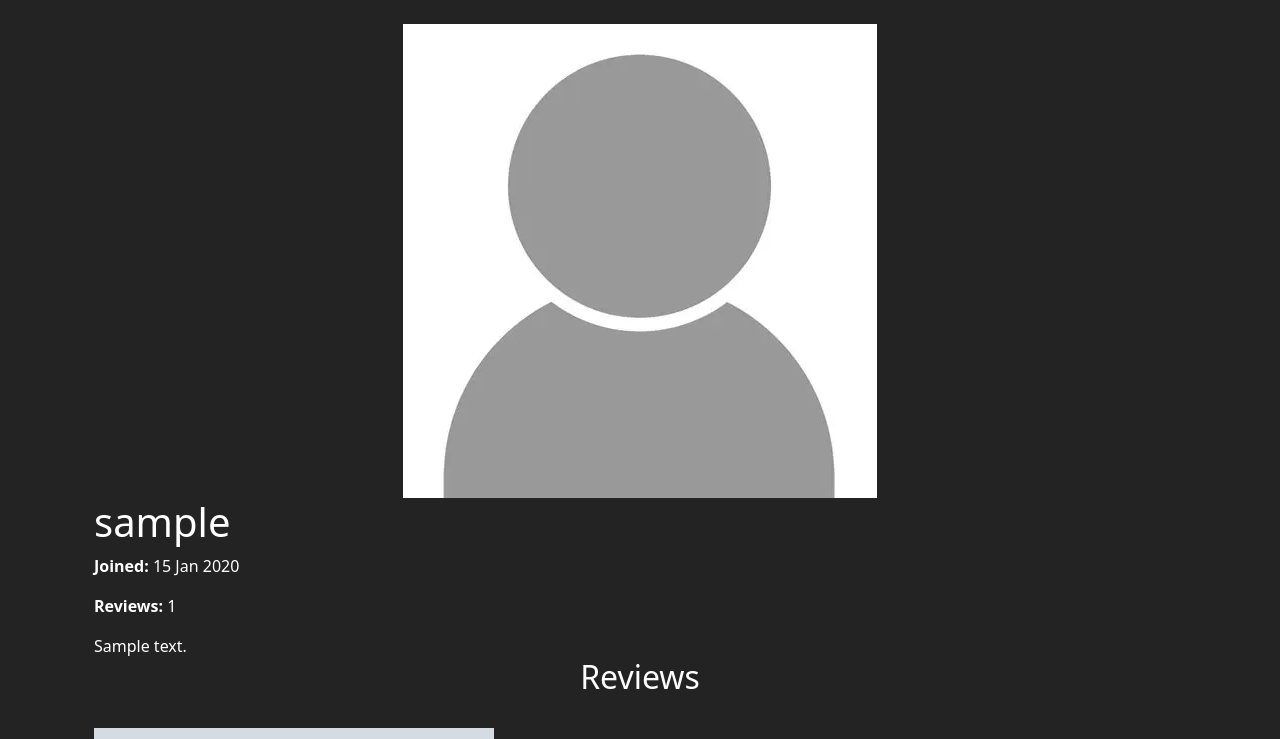
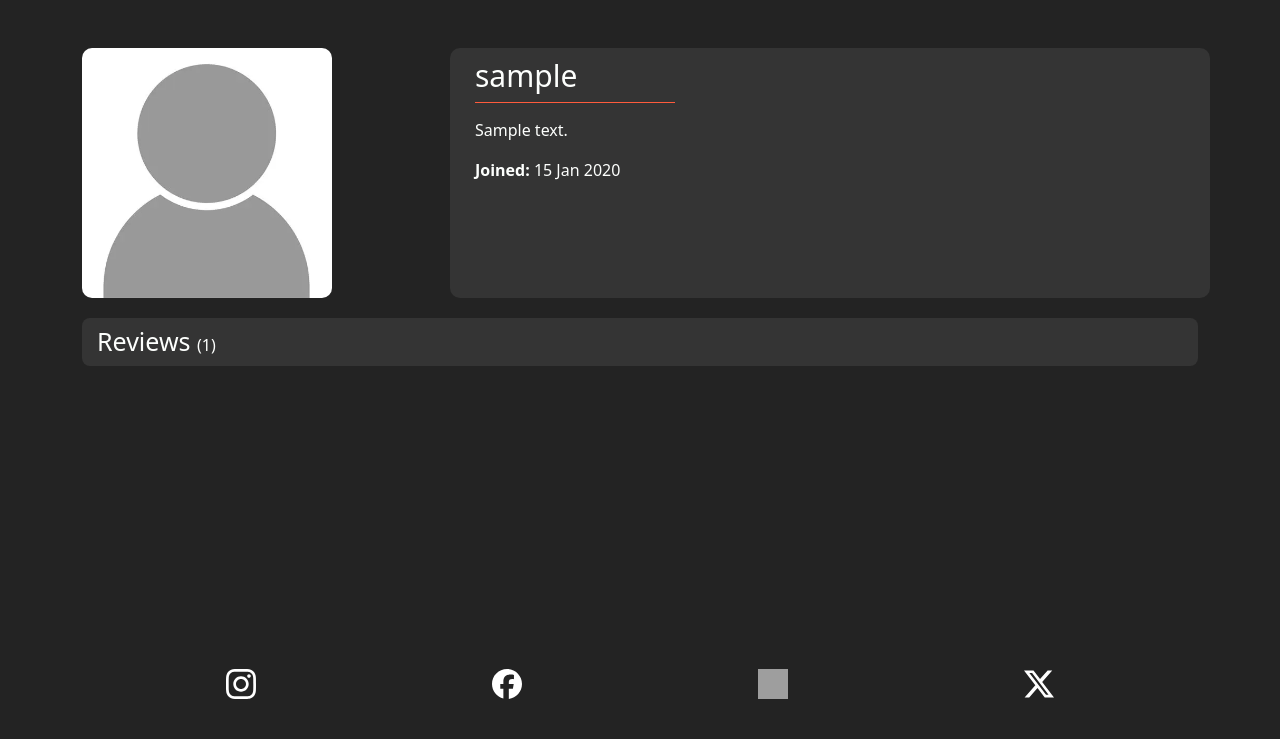
Before and after one commit to m-dixon5/FilmArchive, a Django app: page /profiles/user/1/ in a window 1280 px wide. Shown: the part 61-800 px from the top of the page. Run offline with Django 4.2, Linux system fonts and the light colour scheme; tables that the repository leaves empty hold one stand-in row (values such as "Sample post"); grey boxes marked "Sample" are stand-in pictures; parts of the project's set-up code (start-up, migrations or seed data) failed here and were passed over; grey boxes are pictures that could not be loaded.

Commit message:
Update layout to profile page and add styling

```diff
--- a/film_archive/settings.py
+++ b/film_archive/settings.py
@@ -31,7 +31,7 @@ TEMPLATES_DIR = os.path.join(BASE_DIR,'templates')
 SECRET_KEY = os.environ.get('SECRET_KEY')
 
 # SECURITY WARNING: don't run with debug turned on in production!
-DEBUG = True
+DEBUG = False
 
 ALLOWED_HOSTS = [
     '8000-mdixon5-filmarchive-ibvl8yk8dy8.ws.codeinstitute-ide.net',
--- a/profiles/templates/profiles/profile.html
+++ b/profiles/templates/profiles/profile.html
@@ -4,35 +4,110 @@
 {% block title %}Profile - {{profile.user.username}}{% endblock %}
 
 {% block content %}
-<div class="container p-4" style="color: #ffffff;">
+<div class="container mt-5" id="account-container">
     <div class="profile">
-        <div class="info">
-            <div class="profile-img text-center">
+        <div class="info row">
+            <div class="profile-img-section col-12 col-md-4">
                 {% if profile.img.url is not none %}
-                <img src="{{ profile.image.url }}" alt="{{ profile.user.username }}'s profile image">
+                <img src="{{ profile.image.url }}" alt="{{ profile.user.username }}'s profile image" class="profile-img">
                 {% else %}
-                <img src="{% static '/images/nobody.webp' %}" alt="Profile Image none icon">
+                <img src="{% static '/images/nobody.webp' %}" alt="Profile Image none icon" class="profile-img">
                 {% endif %}
             </div>
-            <h1>{{ profile.user.username }}</h1>
-            <p><strong>Joined: </strong>{{ profile.user.date_joined|date:'d M Y' }}</strong></p>
-            <p><strong>Reviews: </strong>{{ profile.user.review_author.count }}</p>
+            <div class="about-user-section col-12 col-md-8">
+                <h1 class="profile-username">{{ profile.user.username }}</h1>
+                <hr class="profile-info-break">
                 {% if profile.bio is not none %}
                 {{ profile.bio|safe }}
                 {% endif %}
+                <p class="mt-3"><strong>Joined: </strong>{{ profile.user.date_joined|date:'d M Y' }}</strong></p>
             </div>
-        <h2 class="text-center pb-4">Reviews</h2>
-        <div class="profile-reviews row">
+        </div>
+        <div class="text-md-end">
+            {% if request.user == profile.user %}
+            <button id="myBtn" class="form-button mb-4">Edit</button>
+            {% endif %}
+        </div>
+
+        <button type="button" class="collapsible">Reviews <span class="fs-6">({{ profile.user.review_author.count }})</span></button>
+        <div class="content">
+            <div class="profile-reviews row justify-content-center text-center">
                 {% for review in profile.user.review_author.all %}
-            <div class="review-card col-3">
+                <div class="review-account-card col-6 col-md-3 col-xl-2">
                     <a href="{% url 'review_detail' review.id %}">
-                    <img src="{{ review.film_image.url }}" alt="Go to {{ review.user }}'s review of {{ review.film_title }}">
-                    <h3>{{ review.film_title }}</h3>
-                    {{ review.date_watched }}
+                        <img src="{{ review.film_image.url }}" alt="Go to {{ review.user }}'s review of {{ review.film_title }}" class="account-film-img">
+                        <h3 class="text-center film-card-title">{{ review.film_title }}</h3>
+                        <hr class="film-card-break">
+                        <p class="text-center ts-1">{{ review.date_watched }}</p>
                     </a>
                 </div>
                 {% endfor %}
             </div>
         </div>
     </div>
+</div>
+
+<!-- The Modal -->
+<div id="myModal" class="modal mt-5">
+    <!-- Modal content -->
+    <div class="modal-content container">
+      <span class="close fs-1 pe-2">&times;</span>
+      <form method="POST" action="{% url 'edit_profile' profile.id %}" class="mb-2 p-2" enctype="multipart/form-data">
+        <h2 class="text-center fs-4">Edit Profile</h2>
+        {% csrf_token %}
+        {{ form|crispy }}
+        {{ form.media }}
+        <div class="d-flex justify-content-center">
+            <button type="submit" class="form-button">Edit</button>
+        </div>
+      </form>
+    </div>
+</div>
 {% endblock %}
+
+{% block extra_js %}
+{{ block.super }}
+<script>
+    // Get the modal
+    const modal = document.getElementById("myModal");
+
+    // Get the button that opens the modal
+    const btn = document.getElementById("myBtn");
+
+    // Get the <span> element that closes the modal
+    const span = document.getElementsByClassName("close")[0];
+
+    // When the user clicks on the button, open the modal
+    btn.onclick = function() {
+    modal.style.display = "block";
+    }
+
+    // When the user clicks on <span> (x), close the modal
+    span.onclick = function() {
+    modal.style.display = "none";
+    }
+
+    // When the user clicks anywhere outside of the modal, close it
+    window.onclick = function(event) {
+    if (event.target == modal) {
+        modal.style.display = "none";
+    }
+    }
+
+    // Collapse sections
+    const coll = document.getElementsByClassName("collapsible");
+    let i;
+
+    for (i = 0; i < coll.length; i++) {
+    coll[i].addEventListener("click", function() {
+        this.classList.toggle("active");
+        const content = this.nextElementSibling;
+        if (content.style.display === "block") {
+        content.style.display = "none";
+        } else {
+        content.style.display = "block";
+        }
+    });
+    }
+</script>
+{% endblock %}
--- a/profiles/urls.py
+++ b/profiles/urls.py
@@ -1,5 +1,9 @@
 from django.urls import path
-from .views import Profiles
+from .views import Profiles, EditProfile
 
 
-urlpatterns = [path("user/<slug:pk>/", Profiles.as_view(), name="profile")]
+urlpatterns = [
+    path("user/<slug:pk>/", Profiles.as_view(), name="profile"),
+    # path("edit/<slug:pk>/", EditProfile.as_view(), name="edit_profile"),
+    path("user/<slug:pk>/edit", EditProfile.as_view(), name="edit_profile"),
+]
--- a/profiles/views.py
+++ b/profiles/views.py
@@ -1,6 +1,5 @@
 from django.views.generic import TemplateView, UpdateView
 from django.contrib.auth.mixins import UserPassesTestMixin, LoginRequiredMixin
-
 from .models import Profile
 from .forms import ProfileForm
 
@@ -14,6 +13,7 @@ class Profiles(TemplateView):
         profile = Profile.objects.get(user=self.kwargs["pk"])
         context = {
             "profile": profile,
+            "form": ProfileForm(instance=profile)
         }
 
         return context
@@ -26,7 +26,7 @@ class EditProfile(LoginRequiredMixin, UserPassesTestMixin, UpdateView):
     model = Profile
 
     def form_valid(self, form):
-        self.success_url = f'/profile/view/{self.kwargs["pk"]}'
+        self.success_url = f'/profiles/user/{self.object.user.id}'
         return super().form_valid(form)
 
     def test_func(self):
--- a/static/css/base.css
+++ b/static/css/base.css
@@ -245,8 +245,96 @@ main {
   padding: 20px 10px 10px;
 }
 
+/* Profiles */
+#account-container {
+  color: #fdfffd;
+}
+
+.account-film-img {
+  height: 180px;
+  width: 120px;
+  border-radius: 8px;
+}
+
+.review-account-card {
+  background-color: #343434;
+  padding-top: 10px;
+  border-radius: 8px;
+  margin: 10px;
+}
+
+.review-account-card a {
+  text-decoration: none;
+  color: #fdfffd;
+}
+
+.film-card-title {
+  font-size: 16px;
+  margin-top: 10px;
+}
+
+.film-card-break {
+  color: #ff5b3c;
+  opacity: 1;
+  margin: 5px;
+}
+
+.profile-img {
+  height: 250px;
+  width: 250px;
+  border-radius: 10px;
+}
+
+.info {
+  margin-bottom: 20px;
+  color: #fdfffd;
+}
+
+.about-user-section {
+  background-color: #343434;
+  border-radius: 10px;
+  padding: 10px 25px;
+}
+
+.profile-username {
+  font-size: 30px;
+}
+
+.profile-info-break {
+  opacity: 1;
+  color: #ff5b3c;
+  width: 200px;
+  margin: 5px 0px 15px;
+}
+
+/* Collapse sections */
+.collapsible {
+  background-color: #343434;
+  color: #fdfffd;
+  cursor: pointer;
+  padding: 5px 15px;
+  width: 100%;
+  border: none;
+  text-align: left;
+  outline: none;
+  font-size: 25px;
+  margin-bottom: 30px;
+  border-radius: 8px;
+}
+
+/* Add a background color to the button if it is clicked on (add the .active class with JS), and when you move the mouse over it (hover) */
+.active .collapsible:hover {
+  background-color: #535353;
+}
+
+/* Style the collapsible content. Note: hidden by default */
+.content {
+  padding: 0 18px;
+  display: none;
+  overflow: hidden;
+}
+
 /* Media Queries */
-
 @media screen and (max-width: 992px) {
   .review-detail {
     width: 60%;
@@ -272,6 +360,11 @@ main {
 
   .review-title {
     font-size: 35px;
+  }
+
+  .profile-img {
+    height: 200px;
+    width: 200px;
   }
 }
 
@@ -341,6 +434,23 @@ main {
   .film-info {
     margin-left: 15px;
   }
+
+  .profile-img {
+    height: 150px;
+    width: 150px;
+  }
+
+  .review-account-card {
+    width: 200px;
+  }
+
+  .about-user-section {
+    margin-top: 40px;
+  }
+
+  .profile-img-section {
+    text-align: center;
+  }
 }
 
 @media screen and (max-width: 420px) {
@@ -348,3 +458,7 @@ main {
     font-size: 20px;
   }
 }
+
+@media screen and (max-width: 576px) {
+
+}
--- a/templates/base.html
+++ b/templates/base.html
@@ -24,5 +24,9 @@
     </main>
 
     {% include 'includes/footer.html' %}
+
+    {% block extra_js %}
+
+    {% endblock %}
 </body>
 </html>
```
Lines whose indentation alone changed are shown as unchanged.
